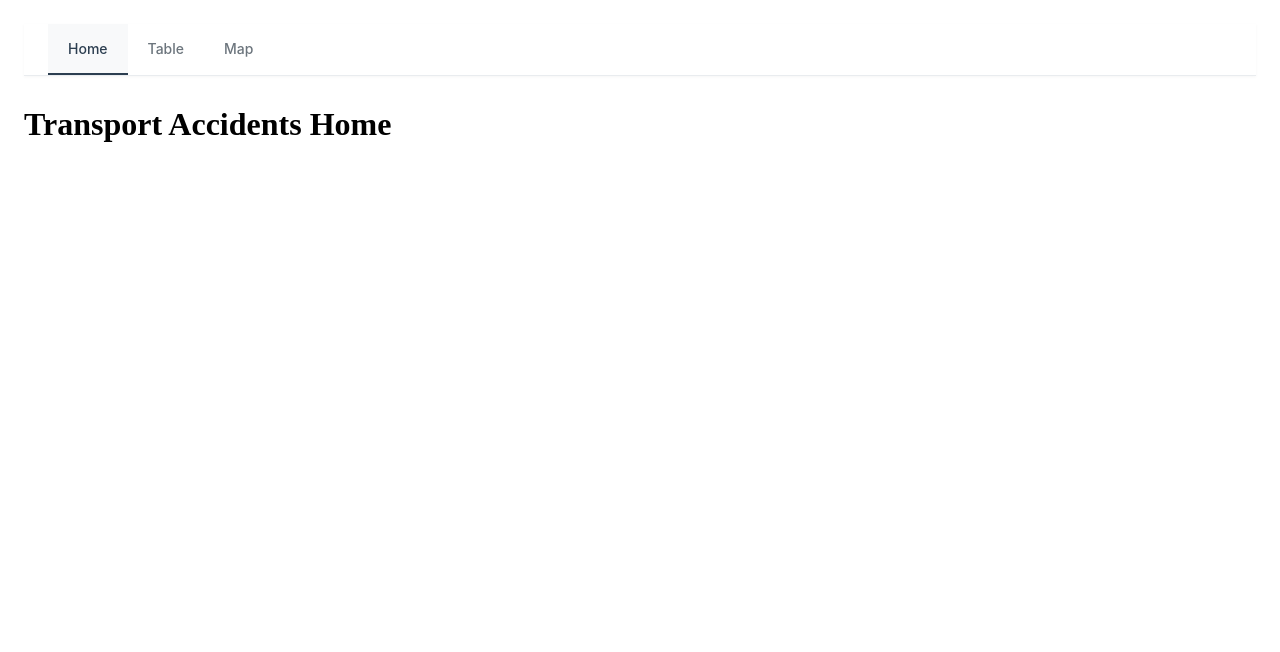
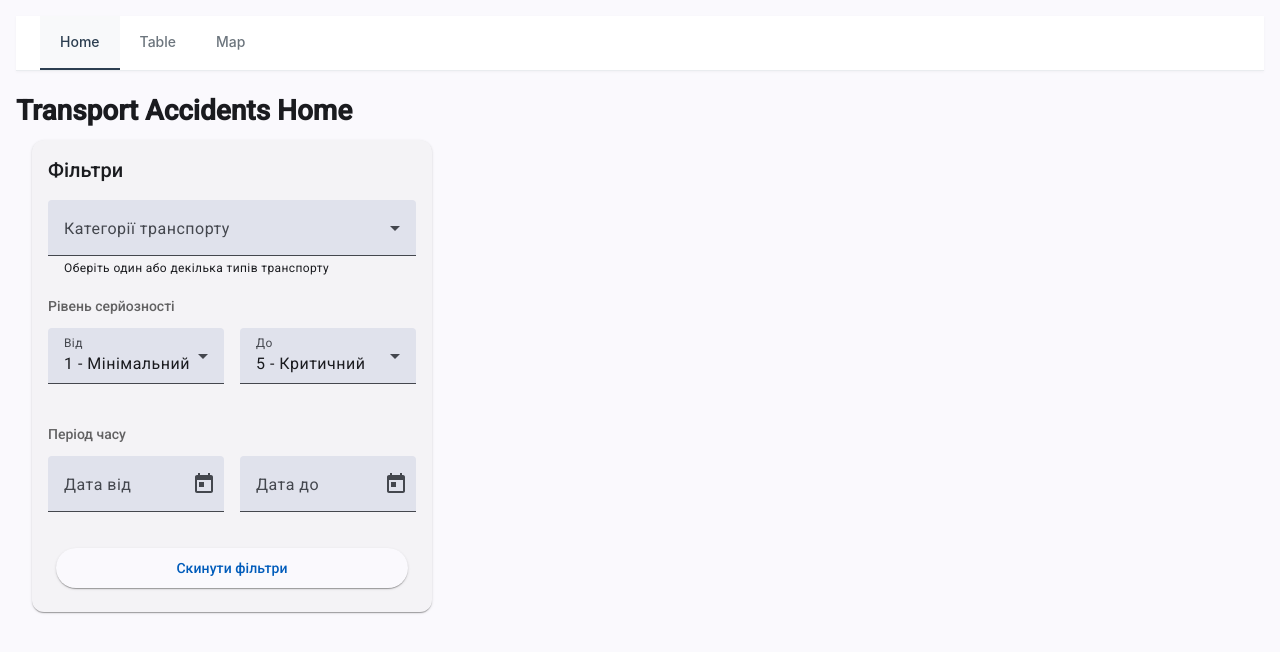
Before and after one commit to gildorfeataur/accidents-angular, an Angular app in the folder front/: page / in a window 1280 px wide. Shown: the top 652 px of the page. Built offline with nearby package versions, Linux system fonts and the light colour scheme.

Commit message:
Add filter-component

```diff
--- a/front/package.json
+++ b/front/package.json
@@ -22,10 +22,12 @@
   },
   "private": true,
   "dependencies": {
+    "@angular/cdk": "^20.2.9",
     "@angular/common": "^20.3.0",
     "@angular/compiler": "^20.3.0",
     "@angular/core": "^20.3.0",
     "@angular/forms": "^20.3.0",
+    "@angular/material": "^20.2.9",
     "@angular/platform-browser": "^20.3.0",
     "@angular/router": "^20.3.0",
     "@types/leaflet": "^1.9.20",
--- a/front/src/app/components/filter/filter.component.html
+++ b/front/src/app/components/filter/filter.component.html
@@ -1,8 +1,76 @@
-<p>Filter</p>
-<form [formGroup]="filterForm" (ngSubmit)="onSubmit()">
-  <label>Name <input type="text" formControlName="name" /> </label>
-  <label>Email <input type="email" formControlName="email" /> </label>
-  <button type="submit" [disabled]="filterForm.invalid">Submit</button>
-</form>
-<p>{{filterForm.value.name}}</p>
-<p>{{filterForm.value.email}}</p>
+<mat-card class="filter-card">
+  <mat-card-header>
+    <mat-card-title>Фільтри</mat-card-title>
+  </mat-card-header>
+
+  <mat-card-content>
+    <form [formGroup]="filterForm" class="filter-form">
+
+      <!-- Мультіселект категорій -->
+      <mat-form-field class="full-width">
+        <mat-label>Категорії транспорту</mat-label>
+        <mat-select formControlName="categories" multiple>
+          <mat-option *ngFor="let category of categories" [value]="category.value">
+            {{ category.label }}
+          </mat-option>
+        </mat-select>
+        <mat-hint>Оберіть один або декілька типів транспорту</mat-hint>
+      </mat-form-field>
+
+      <!-- Діапазон серйозності -->
+      <div class="severity-section">
+        <h4>Рівень серйозності</h4>
+        <div class="severity-controls">
+          <mat-form-field class="severity-input">
+            <mat-label>Від</mat-label>
+            <mat-select formControlName="severityMin">
+              <mat-option [value]="1">1 - Мінімальний</mat-option>
+              <mat-option [value]="2">2 - Низький</mat-option>
+              <mat-option [value]="3">3 - Середній</mat-option>
+              <mat-option [value]="4">4 - Високий</mat-option>
+              <mat-option [value]="5">5 - Критичний</mat-option>
+            </mat-select>
+          </mat-form-field>
+
+          <mat-form-field class="severity-input">
+            <mat-label>До</mat-label>
+            <mat-select formControlName="severityMax">
+              <mat-option [value]="1">1 - Мінімальний</mat-option>
+              <mat-option [value]="2">2 - Низький</mat-option>
+              <mat-option [value]="3">3 - Середній</mat-option>
+              <mat-option [value]="4">4 - Високий</mat-option>
+              <mat-option [value]="5">5 - Критичний</mat-option>
+            </mat-select>
+          </mat-form-field>
+        </div>
+      </div>
+
+      <!-- Діапазон дат -->
+      <div class="date-section">
+        <h4>Період часу</h4>
+        <div class="date-controls">
+          <mat-form-field class="date-input">
+            <mat-label>Дата від</mat-label>
+            <input matInput [matDatepicker]="pickerFrom" formControlName="dateFrom" readonly>
+            <mat-datepicker-toggle matIconSuffix [for]="pickerFrom"></mat-datepicker-toggle>
+            <mat-datepicker #pickerFrom></mat-datepicker>
+          </mat-form-field>
+
+          <mat-form-field class="date-input">
+            <mat-label>Дата до</mat-label>
+            <input matInput [matDatepicker]="pickerTo" formControlName="dateTo" readonly>
+            <mat-datepicker-toggle matIconSuffix [for]="pickerTo"></mat-datepicker-toggle>
+            <mat-datepicker #pickerTo></mat-datepicker>
+          </mat-form-field>
+        </div>
+      </div>
+
+    </form>
+  </mat-card-content>
+
+  <mat-card-actions>
+    <button mat-raised-button color="primary" (click)="onReset()">
+      Скинути фільтри
+    </button>
+  </mat-card-actions>
+</mat-card>
--- a/front/src/app/components/filter/filter.component.scss
+++ b/front/src/app/components/filter/filter.component.scss
@@ -0,0 +1,74 @@
+.filter-card {
+  margin: 16px;
+  max-width: 400px;
+
+  mat-card-header {
+    margin-bottom: 16px;
+  }
+
+  mat-card-title {
+    font-size: 20px;
+    font-weight: 500;
+  }
+}
+
+.filter-form {
+  display: flex;
+  flex-direction: column;
+  gap: 20px;
+}
+
+.full-width {
+  width: 100%;
+}
+
+.severity-section,
+.date-section {
+  h4 {
+    margin: 0 0 12px 0;
+    font-size: 14px;
+    font-weight: 500;
+    color: rgba(0, 0, 0, 0.6);
+  }
+}
+
+.severity-controls,
+.date-controls {
+  display: flex;
+  gap: 16px;
+
+  .severity-input,
+  .date-input {
+    flex: 1;
+    min-width: 0; // Дозволяє flex-елементам зменшуватись
+  }
+}
+
+// Адаптивність для мобільних пристроїв
+@media (max-width: 600px) {
+  .filter-card {
+    margin: 8px;
+    max-width: none;
+  }
+
+  .severity-controls,
+  .date-controls {
+    flex-direction: column;
+    gap: 12px;
+  }
+}
+
+// Стилізація для multi-select
+::ng-deep .mat-mdc-select-panel .mat-mdc-option.mdc-list-item--selected {
+  background-color: rgba(63, 81, 181, 0.1);
+}
+
+// Кастомні стилі для карточки дій
+mat-card-actions {
+  padding: 16px 24px 24px;
+  margin: 0;
+
+  button {
+    width: 100%;
+  }
+}
--- a/front/src/app/components/filter/filter.component.ts
+++ b/front/src/app/components/filter/filter.component.ts
@@ -1,19 +1,81 @@
-import { Component } from '@angular/core';
-import { FormControl, FormGroup, ReactiveFormsModule, Validators } from '@angular/forms';
+import { Component, EventEmitter, Output } from '@angular/core';
+import { FormControl, FormGroup, ReactiveFormsModule } from '@angular/forms';
+import { MatFormFieldModule } from '@angular/material/form-field';
+import { MatSelectModule } from '@angular/material/select';
+import { MatSliderModule } from '@angular/material/slider';
+import { MatDatepickerModule } from '@angular/material/datepicker';
+import { MatInputModule } from '@angular/material/input';
+import { MatNativeDateModule } from '@angular/material/core';
+import { MatButtonModule } from '@angular/material/button';
+import { MatCardModule } from '@angular/material/card';
+import { CommonModule } from '@angular/common';
+
+export interface FilterData {
+  categories: string[];
+  severityRange: [number, number];
+  dateFrom: Date | null;
+  dateTo: Date | null;
+}
 
 @Component({
   selector: 'app-filter',
   templateUrl: './filter.component.html',
   styleUrls: ['./filter.component.scss'],
-  imports: [ReactiveFormsModule],
+  imports: [
+    CommonModule,
+    ReactiveFormsModule,
+    MatFormFieldModule,
+    MatSelectModule,
+    MatSliderModule,
+    MatDatepickerModule,
+    MatInputModule,
+    MatNativeDateModule,
+    MatButtonModule,
+    MatCardModule,
+  ],
 })
 export class FilterComponent {
+  @Output() filterChange = new EventEmitter<FilterData>();
+
+  categories = [
+    { value: 'bus', label: 'Автобус' },
+    { value: 'tram', label: 'Трамвай' },
+    { value: 'metro', label: 'Метро' },
+  ];
+
   protected filterForm = new FormGroup({
-    name: new FormControl('', [Validators.required]),
-    email: new FormControl('', [Validators.required, Validators.email]),
+    categories: new FormControl<string[]>([]),
+    severityMin: new FormControl(1),
+    severityMax: new FormControl(5),
+    dateFrom: new FormControl<Date | null>(null),
+    dateTo: new FormControl<Date | null>(null),
   });
 
-  onSubmit(): void {
-    console.log('Form submitted:', this.filterForm.value);
+  constructor() {
+    // Підписуємося на зміни форми
+    this.filterForm.valueChanges.subscribe(() => {
+      this.emitFilterChange();
+    });
+  }
+
+  private emitFilterChange(): void {
+    const formValue = this.filterForm.value;
+    const filterData: FilterData = {
+      categories: formValue.categories || [],
+      severityRange: [formValue.severityMin || 1, formValue.severityMax || 5],
+      dateFrom: formValue.dateFrom || null,
+      dateTo: formValue.dateTo || null,
+    };
+    this.filterChange.emit(filterData);
+  }
+
+  onReset(): void {
+    this.filterForm.reset({
+      categories: [],
+      severityMin: 1,
+      severityMax: 5,
+      dateFrom: null,
+      dateTo: null,
+    });
   }
 }
--- a/front/src/app/pages/home/home.html
+++ b/front/src/app/pages/home/home.html
@@ -1,3 +1,5 @@
 <app-navigation></app-navigation>
 
 <h1>{{ title }}</h1>
+
+<app-filter></app-filter>
--- a/front/src/app/pages/home/home.ts
+++ b/front/src/app/pages/home/home.ts
@@ -1,9 +1,10 @@
 import { Component } from '@angular/core';
 import { Navigation } from '../../components/navigation/navigation';
+import { FilterComponent } from '../../components/filter/filter.component';
 
 @Component({
   selector: 'app-home',
-  imports: [Navigation],
+  imports: [Navigation, FilterComponent],
   templateUrl: './home.html',
   standalone: true,
 })
--- a/front/src/index.html
+++ b/front/src/index.html
@@ -6,6 +6,8 @@
   <base href="/">
   <meta name="viewport" content="width=device-width, initial-scale=1">
   <link rel="icon" type="image/x-icon" href="favicon.ico">
+  <link href="https://fonts.googleapis.com/css2?family=Roboto:wght@300;400;500&display=swap" rel="stylesheet">
+  <link href="https://fonts.googleapis.com/icon?family=Material+Icons" rel="stylesheet">
 </head>
 <body>
   <app-root></app-root>
--- a/front/src/styles.scss
+++ b/front/src/styles.scss
@@ -1,4 +1,42 @@
+
+// Include theming for Angular Material with `mat.theme()`.
+// This Sass mixin will define CSS variables that are used for styling Angular Material
+// components according to the Material 3 design spec.
+// Learn more about theming and how to use it for your application's
+// custom components at https://material.angular.dev/guide/theming
+@use '@angular/material' as mat;
+
+html {
+  @include mat.theme((
+    color: (
+      primary: mat.$azure-palette,
+      tertiary: mat.$blue-palette,
+    ),
+    typography: Roboto,
+    density: 0,
+  ));
+}
+
+body {
+  // Default the application to a light color theme. This can be changed to
+  // `dark` to enable the dark color theme, or to `light dark` to defer to the
+  // user's system settings.
+  color-scheme: light;
+
+  // Set a default background, font and text colors for the application using
+  // Angular Material's system-level CSS variables. Learn more about these
+  // variables at https://material.angular.dev/guide/system-variables
+  background-color: var(--mat-sys-surface);
+  color: var(--mat-sys-on-surface);
+  font: var(--mat-sys-body-medium);
+
+  // Reset the user agent margin.
+  margin: 0;
+}
 /* You can add global styles to this file, and also import other style files */
 .main {
   padding: 1rem;
 }
+
+html, body { height: 100%; }
+body { margin: 0; font-family: Roboto, "Helvetica Neue", sans-serif; }
```
Also changed, not shown: 2 other files (tests, documents, lock files or other folders).
